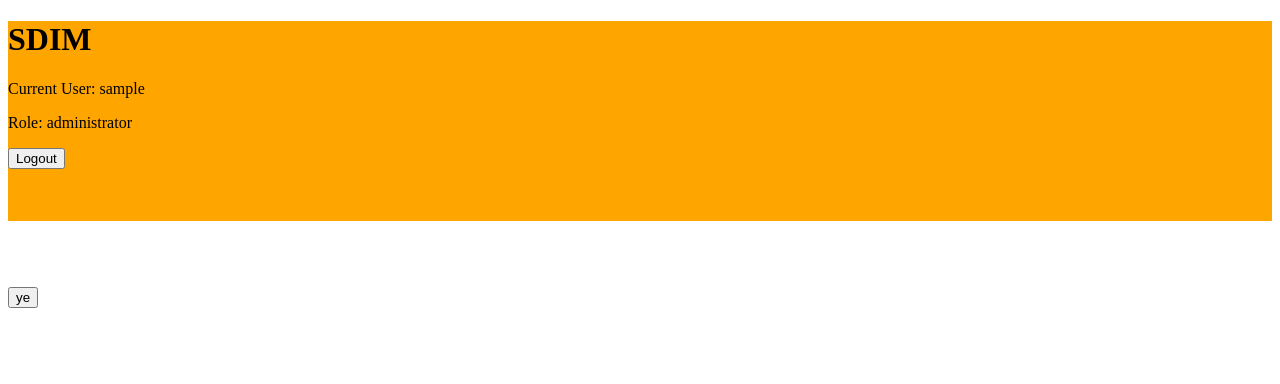
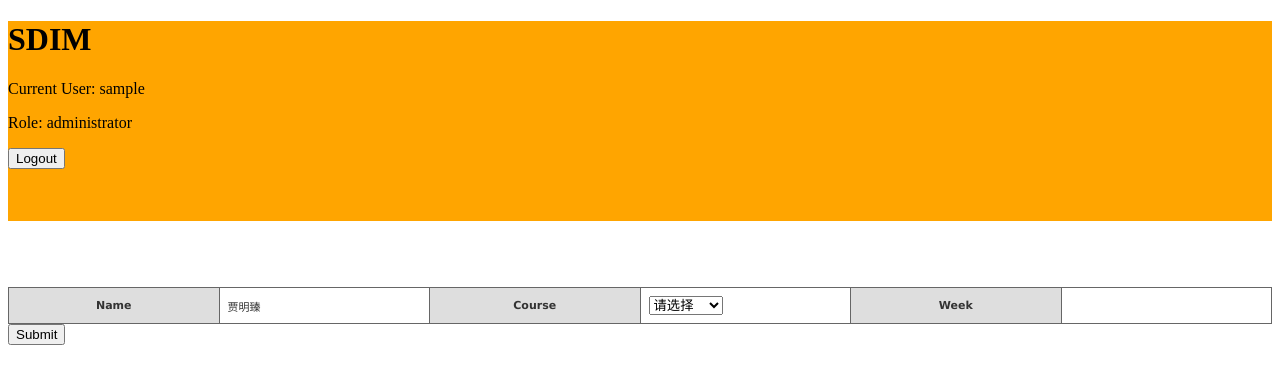
Before and after one commit to Jimjiamingzhen/NTG-tech, a PHP site: page /administratorScoringSheet.php in a window 1280 px wide. Shown: the top 384 px of the page. Run offline with PHP 8.4, Linux system fonts and the light colour scheme; the visitor is signed in with stand-in values (Sample User, id 1); data that the repository does not hold is empty; some libraries are stand-ins or nearby versions.

Commit message:
validate and submit

```diff
--- a/administratorScoringSheet.php
+++ b/administratorScoringSheet.php
@@ -44,20 +44,20 @@
             background-color: #dedede;
             width:13%;
         }
-        th.firstColumn {
-            border-width: 1px;
-            padding: 8px;
-            border-style: solid;
-            border-color: #666666;
-            background-color: #dedede;
-            width:22%;
-        }
-        td {
+        td{
             border-width: 1px;
             padding: 8px;
             border-style: solid;
             border-color: #666666;
             background-color: #ffffff;
+            width:13%;
+        }
+        td.invalid {
+            border-width: 1px;
+            padding: 8px;
+            border-style: solid;
+            border-color: #666666;
+            background-color: #FF9696;
             width:13%;
         }
         #course {
@@ -66,6 +66,8 @@
     </style>
     <script src="https://cdn.staticfile.org/vue/2.2.2/vue.min.js"></script>
     <script src="https://unpkg.com/axios/dist/axios.min.js"></script>
+    <script src="https://apps.bdimg.com/libs/jquery/2.1.4/jquery.min.js"></script>
+
 </head>
 <body>
     <!-- HEAD -->
@@ -83,23 +85,47 @@
 
     <!-- SCORING SHEET -->
     <div id = "scoringSheet">
-        <button @click = "console.log(evaluations);">ye</button>
-        <div v-for = "group in evaluations">
             <table>
                 <tr>
+                    <th>Name</th>
+                    <td>{{evaluator}}</td>
+                    <th>Course</th>
+                    <td colspan="2">
+                        <select v-model='course'>
+                        <option disabled value="">请选择</option>
+                        <option value="SDM232">SDM232</option>
+                        <option value="SDM242">SDM242</option>
+                        <option value="SDM262">SDM262</option>
+                        <option value="SDM272">SDM272</option>
+                        </select>
+                    </td>
+                    <th>Week</th>
+                    <td v-Text="week" contenteditable @input = "week=$event.target.innerText;"colspan="2" :class = "{invalid: !weekValid}">3</td>
+                </tr>
+                <tbody v-for = "group in evaluations">
+                    <tr>
+                        <th>Item\Evaluatee</th>
                         <th v-for = "person in group">
                         {{person.evaluatee}}
                         </th>
                     </tr>
-                <tr v-for = "i in 7">       <!-- rubricsnumber = 7, need to be modified later-->
-                    <td v-for = "person in group" v-Text="person.score[i-1]" contenteditable @input = "person.score[i-1]=$event.target.innerText;">
+                    <tr v-for = "i in rubrics.length">
+                        <th>{{rubrics[i-1]}}</th>
+                        <td v-for = "person in group" v-Text="person.score[i-1]" contenteditable @input = "person.score[i-1]=$event.target.innerText;" :class = "{invalid: !person.valid[i-1]}">
                         </td>
                         <!--
                             在每个人后添加valid属性，是数组。再加一个总的valid确定是否可以被提交。
                             -->
                     </tr>
+                    <tr>
+                        <th>Comment</th>
+                        <td v-for = "person in group" v-Text="person.comment" contenteditable @input = "person.comment=$event.target.innerText;">
+                    </tr>
+                <tbody>
             </table>
-        </div>
+            <button @click = "submitEvaluation">Submit</button>
+            <p v-HTML = "alertText"></p>
+
     </div>
 
     <script>
@@ -107,12 +133,20 @@
         el:"#scoringSheet",
         data:{
             evaluations:[],
+            week:"",
+            weekValid:true,
+            evaluator:"<?php echo "贾明臻";?>",
+            date:"",
+            rubrics:['Knowledge Acquisition','Motivation','Communication','Hands-on Skills', 'Thinking Skills','Responsibility','Project Execution'],
+            course:"",
+            alertText:"",
+            errorCount:0,
+            submitAllowed:true
         },
         methods:{
             getEvaluatees:function(){
-                var evaluator = "<?php echo "贾明臻";?>"
                 var params = new URLSearchParams();
-                params.append('evaluator',evaluator);
+                params.append('evaluator',this.evaluator);
                 var that = this;
                 axios
                     .post('getGroupMembersName.php',params)
@@ -123,7 +157,7 @@
                             for (group in evaluateeNames){
                                 groupEvaluations = new Array();
                                 for(person in evaluateeNames[group]){
-                                    groupEvaluations.push({evaluatee : evaluateeNames[group][person], score:[1,2,3,1,2,1,2], comment:""});
+                                    groupEvaluations.push({evaluatee : evaluateeNames[group][person], score:[1,2,3,1,2,3,1], comment:"", valid:[true,true,true,true,true,true,true]});
                                 }
                                 that.evaluations.push(groupEvaluations);
                             }
@@ -131,7 +165,81 @@
                         }
 
                     );
+                var date = new Date();
+                this.date = date.getFullYear() + "-" + (date.getMonth()+1) + "-" + date.getDate();
 
+            },
+            submitEvaluation:function(){
+                function Evaluation(week, evaluator, evaluatee, course, K, M, C, H, T, R, P, date,comment){
+                    this.week = week;
+                    this.evaluator = evaluator;
+                    this.evaluatee = evaluatee;
+                    this.course = course
+                    this.K = K;
+                    this.M = M;
+                    this.C = C;
+                    this.H = H;
+                    this.T = T;
+                    this.R = R;
+                    this.P = P;
+                    this.InputDate = date;
+                    this.comment = comment;
+                }
+                function validateScore(personRecord, rubricsNumber, that){
+                    invalid=[];
+                    for (var i = 0; i < rubricsNumber; i++){
+                        if(personRecord.score[i]<0 || personRecord.score[i]>5 || isNaN(personRecord.score[i])){
+                            that.submitAllowed = false;
+                            invalid.push(i);
+                            that.errorCount+=1;
+                            alert = '<br>error' + that.errorCount + ': Score should be numbers between 0 and 5';
+                            that.alertText+=alert;
+                        }
+                        else{
+                            personRecord.valid[i]= true;
+                        }
+                    }
+                    return invalid;
+                }
+
+                function validateWeek(week, that){
+                    console.log(Math.floor(week)!=week);
+                    if(week<=0 || week>16 || isNaN(week) || Math.floor(week) != week){
+                        that.submitAllowed = false;
+                        that.weekValid = false;
+                        that.errorCount+=1;
+                        alert = '<br>error' + that.errorCount + ': week should be a number between 0 and 16';
+                        that.alertText+=alert;
+                    }
+
+
+                }
+
+                var evaluationsToSubmit = [];
+                var evaluations = this.evaluations;
+                var that = this;
+                this.errorCount = 0;
+                this.alertText = "";
+                this.submitAllowed = true;
+                validateWeek(this.week, that);
+                for(group in evaluations){
+                    for(person in evaluations[group]){
+                        var personRecord = evaluations[group][person];
+                        invalid = validateScore(personRecord,7,that);
+                        for(i in invalid){
+                            this.evaluations[group][person].valid[invalid[i]] = false;
+                            this.$forceUpdate();
+                            console.log(this.evaluations[group][person].valid);
+                        }
+                        evaluationsToSubmit.push(
+                            new Evaluation(
+                                this.week, this.evaluator, personRecord.evaluatee,
+                                this.course, personRecord.score[0], personRecord.score[1],
+                                personRecord.score[2], personRecord.score[3], personRecord.score[4],
+                                personRecord.score[5], personRecord.score[6], this.date, personRecord.comment));
+                    }
+                }
+                console.log(evaluations);
             }
         },
         created(){
```
Also changed, not shown: 1 other file. Lines whose indentation alone changed are shown as unchanged.
